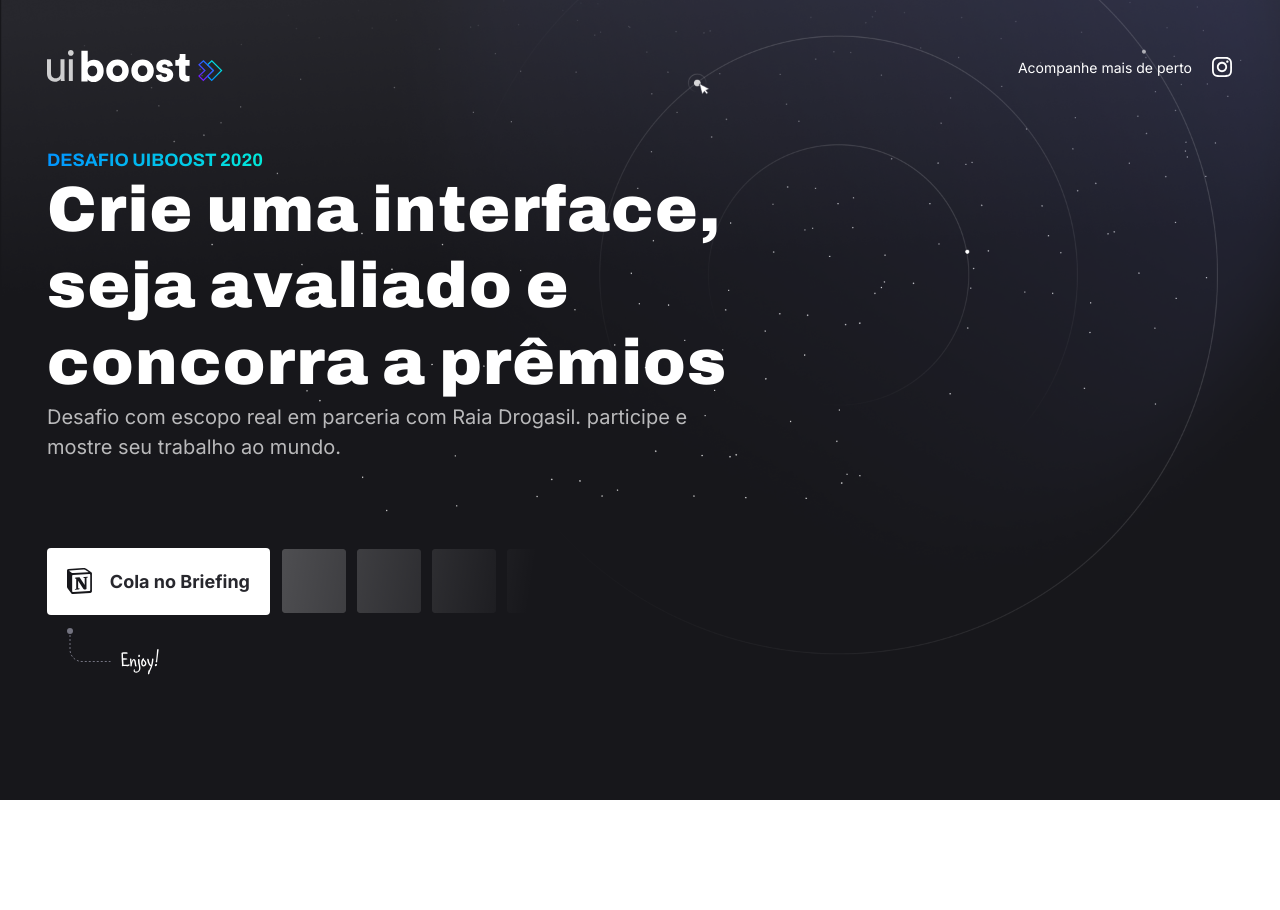
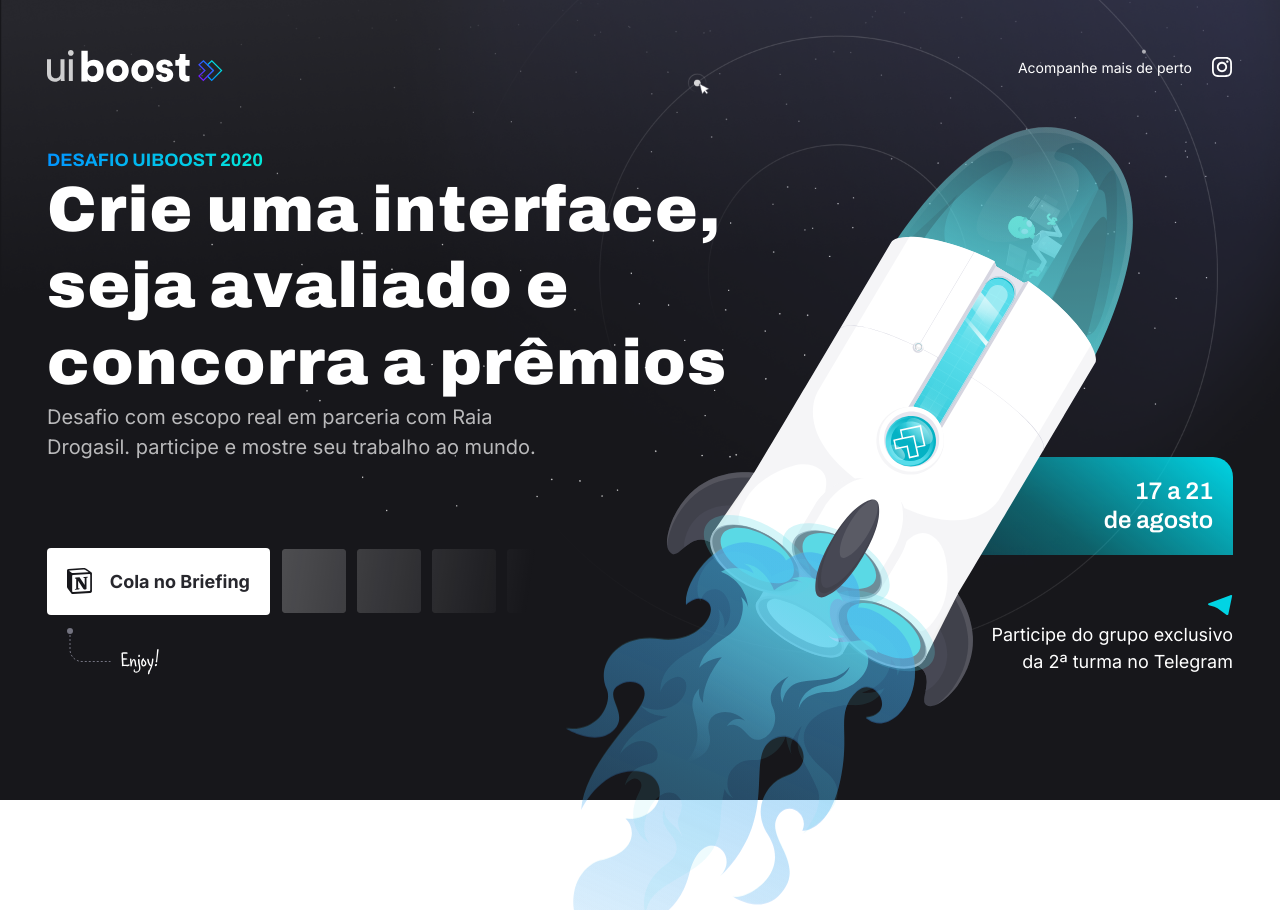
Before and after one commit to GuiLeoni14/Desafio-UiBoost, a website: page index.html in a window 1280 px wide. Shown: the top 910 px of the page. Before the commit the page ends 800 px from the top, so only its background shows below. Drawn offline with Linux system fonts and the light colour scheme; files whose address does not match are found by name.

Commit message:
ajustando home

```diff
--- a/index.html
+++ b/index.html
@@ -41,6 +41,16 @@
                         <img src="./src/img/icon-blocks.svg" alt="">
                     </div>
                 </div>
+                <div class="text-left">
+                    <div class="data">
+                        <h4>17 a 21 <br>
+                            de agosto</h4>
+                    </div>
+                    <img src="./src/img/icon-telegram.svg" alt="">
+                    <span>Participe do grupo exclusivo da 2ª turma no Telegram</span>
+                    <img src="./src/img/foguete.svg" alt="" id="foguete">
+                </div>
+
             </div>
         </div>
     </div>
--- a/src/scss/_home.scss
+++ b/src/scss/_home.scss
@@ -5,8 +5,9 @@
     padding-top: 15rem;
     .container{
         .main-home{
+            position: relative;
             display: flex;
-            align-items: center;
+            align-items: flex-end;
             justify-content: space-between;
             .main-text{
                 width: 100%;
@@ -33,6 +34,8 @@
                     line-height: 150%;
                     color: rgba(255, 255, 255, 0.7);
                     margin-bottom: 8.6rem;
+                    width: 100%;
+                    max-width: 53rem;
                 }
                 .main-blocks{
                     display: flex;
@@ -62,6 +65,49 @@
                     }
                 }
             }
+            #foguete{
+                position: absolute;
+                top: -33rem;
+                right: 10rem
+            }
+            .text-left{
+                width: 100%;
+                max-width: 25rem;
+                display: flex;
+                align-items: flex-end;
+                justify-content: center;
+                flex-direction: column;
+                position: relative;
+                .data{
+                    background: linear-gradient(37.87deg, rgba(1, 149, 255, 0.1),
+                    rgba(1, 213, 228, 0.39), #01D4E4);
+                    width: 40rem;
+                    padding: 2rem;
+                    border-radius: 0rem 2rem;
+                    margin-bottom: 4rem;
+                    h4{
+                        font-family: 'Archivo', sans-serif;
+                        font-style: normal;
+                        font-weight: 600;
+                        font-size: 24px;
+                        line-height: 120%;
+                        /* or 29px */
+                        text-align: right;
+
+                        color: #FFFFFF;
+                    }
+                }
+                span{
+                    font-family: 'Inter', sans-serif;
+                    text-align: right;
+                    font-weight: normal;
+                    font-size: 1.8rem;
+                    line-height: 150%;
+                    color: #FFFFFF;
+                    position: absolute;
+                    bottom: -6rem;
+                }
+            }
         }
     }
 }
```
Also changed, not shown: src/css/main.css, src/img/foguete.svg (added), src/img/icon-telegram.svg (added).
